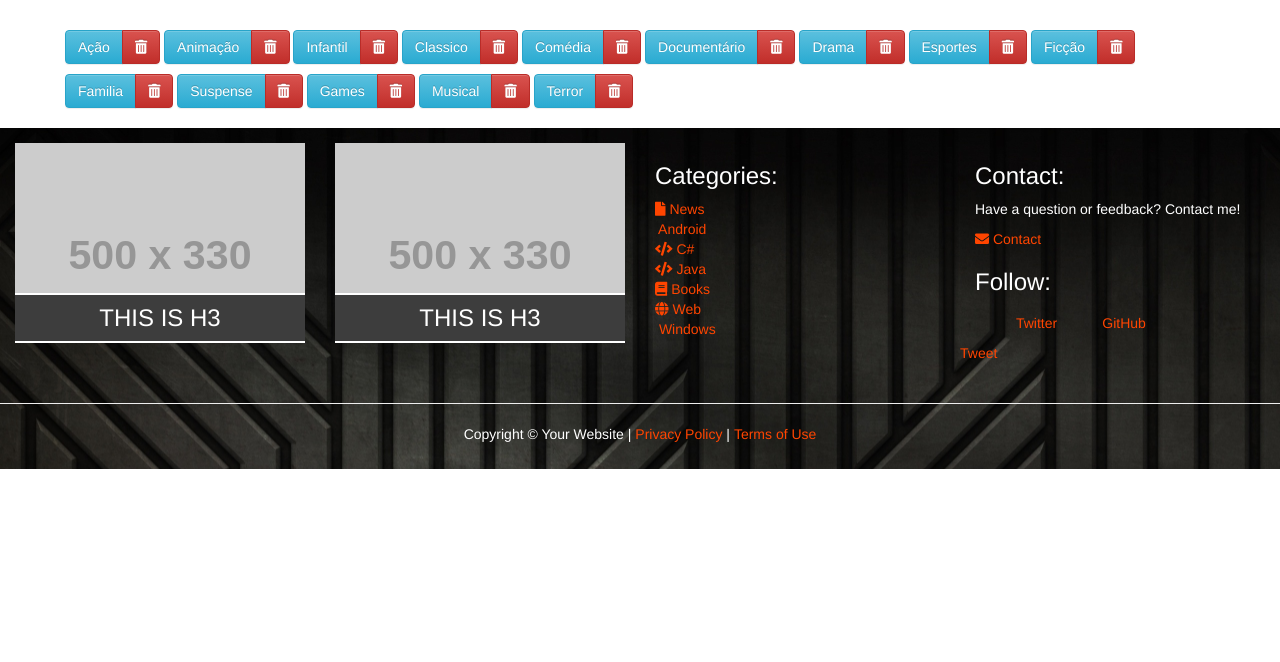
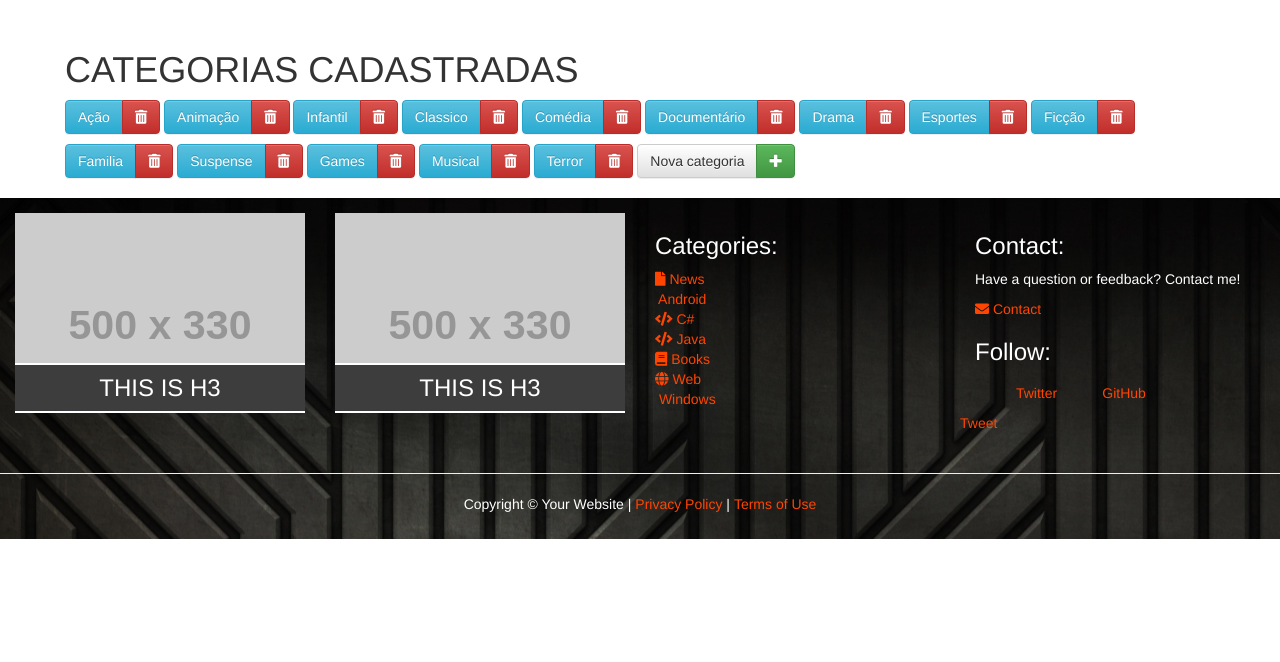
Before and after one commit to vduarted/Lambda, a PHP site: page /categorias.php in a window 1280 px wide. Shown: the part 52-714 px from the top of the page. Run offline with PHP 8.4, Linux system fonts and the light colour scheme; data comes from the database, SQL or seed files in the repository; grey boxes labelled with a size stand in for pictures from a placeholder-image service; some libraries are stand-ins or nearby versions; some web fonts are replaced.

Commit message:
@saiuke
Criado esboço do botão que servirá para adicionar novas categorias de forma dinâmica usando AJAX.

```diff
--- a/categorias.php
+++ b/categorias.php
@@ -32,6 +32,9 @@
         <div class="row">
             <div class="col-md-12">
                 <div class="listaCategorias">
+                    <h1>
+                        CATEGORIAS CADASTRADAS
+                    </h1>
                     <?php
                         for ($i=0;
                             $i < $quantResultados;
@@ -47,6 +50,10 @@
                                 </div>';
                         }
                         ?>
+                    <div class="btn-group novaCategoria">
+                        <span contenteditable="true" class="btn btn-default">Nova categoria</span>
+                        <button type="button" class="btn btn-success"><i class="fas fa-plus"></i></button>
+                    </div>
                 </div>
             </div>
         </div>
@@ -89,28 +96,28 @@
                     <div class="col-lg-3 col-md-6">
                         <h3>Categories:</h3>
                         <ul>
-                            <li><a href=""><i class="fa fa-file"></i> News</a></li>
-                            <li><a href=""><i class="fa fa-android"></i> Android</a></li>
-                            <li><a href=""><i class="fa fa-code"></i> C#</a></li>
-                            <li><a href=""><i class="fa fa-code"></i> Java</a></li>
-                            <li><a href=""><i class="fa fa-book"></i> Books</a></li>
-                            <li><a href=""><i class="fa fa-globe"></i> Web</a></li>
-                            <li><a href=""><i class="fa fa-windows"></i> Windows</a></li>
+                            <li><a href=""><i class="fas fa-file"></i> News</a></li>
+                            <li><a href=""><i class="fas fa-android"></i> Android</a></li>
+                            <li><a href=""><i class="fas fa-code"></i> C#</a></li>
+                            <li><a href=""><i class="fas fa-code"></i> Java</a></li>
+                            <li><a href=""><i class="fas fa-book"></i> Books</a></li>
+                            <li><a href=""><i class="fas fa-globe"></i> Web</a></li>
+                            <li><a href=""><i class="fas fa-windows"></i> Windows</a></li>
                         </ul>
                     </div>
                     <div class="col-lg-3 col-md-6">
                         <h3>Contact:</h3>
                         <p>Have a question or feedback? Contact me!</p>
-                        <p><a href="" title="Contact me!"><i class="fa fa-envelope"></i> Contact</a></p>
+                        <p><a href="" title="Contact me!"><i class="fas fa-envelope"></i> Contact</a></p>
                         <h3>Follow:</h3>
                         <a href="" id="gh" target="_blank" title="Twitter"><span class="fa-stack fa-lg">
-                            <i class="fa fa-square-o fa-stack-2x"></i>
-                            <i class="fa fa-twitter fa-stack-1x"></i>
+                            <i class="fas fa-square-o fa-stack-2x"></i>
+                            <i class="fas fa-twitter fa-stack-1x"></i>
                             </span>
                             Twitter</a>
                         <a href="" target="_blank" title="GitHub"><span class="fa-stack fa-lg">
-                            <i class="fa fa-square-o fa-stack-2x"></i>
-                            <i class="fa fa-github fa-stack-1x"></i>
+                            <i class="fas fa-square-o fa-stack-2x"></i>
+                            <i class="fas fa-github fa-stack-1x"></i>
                             </span>
                             GitHub</a>
                     </div>
@@ -140,7 +147,6 @@
                                 fjs.parentNode.insertBefore(js, fjs);
                             }
                         }(document, 'script', 'twitter-wjs');
-
                     </script>
                     <div class="g-plusone" data-annotation="inline" data-width="300" data-href=""></div>
                     <!-- Helyezd el ezt a címkét az utolsó +1 gomb címke mögé. -->
@@ -153,7 +159,6 @@
                             var s = document.getElementsByTagName('script')[0];
                             s.parentNode.insertBefore(po, s);
                         })();
-
                     </script>
                     <br/>
                     <hr>
@@ -161,7 +166,6 @@
                         <p>Copyright © Your Website | <a href="">Privacy Policy</a> | <a href="">Terms of Use</a></p>
                     </div>
                 </div>
-
             </div>
         </div>
     </footer>
--- a/css/style.css
+++ b/css/style.css
@@ -487,3 +487,7 @@ Página de gestão de categorias
 .listaCategorias .btn-group{
     margin-bottom: 10px;
 }
+
+.novaCategoria{
+
+}
```
